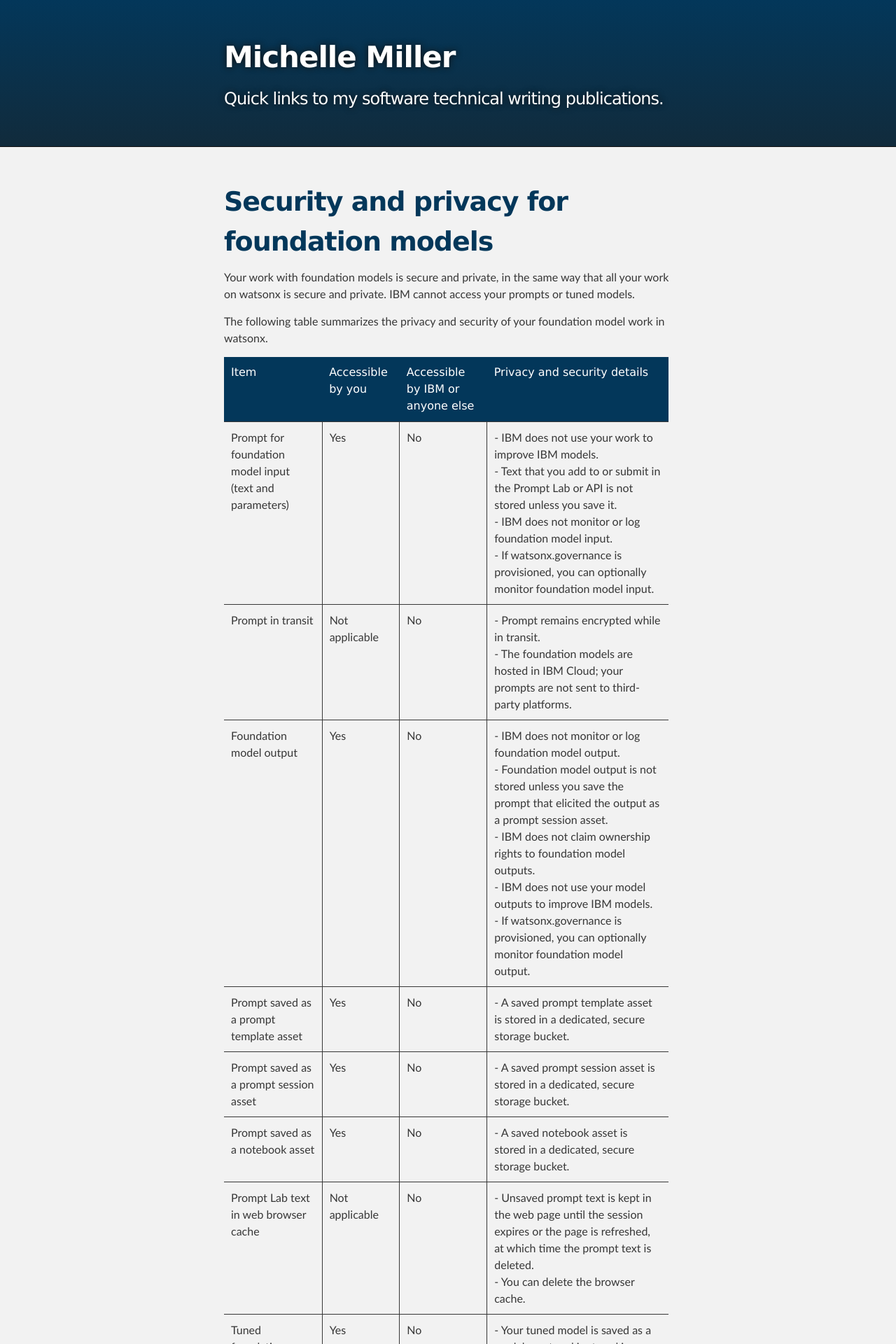
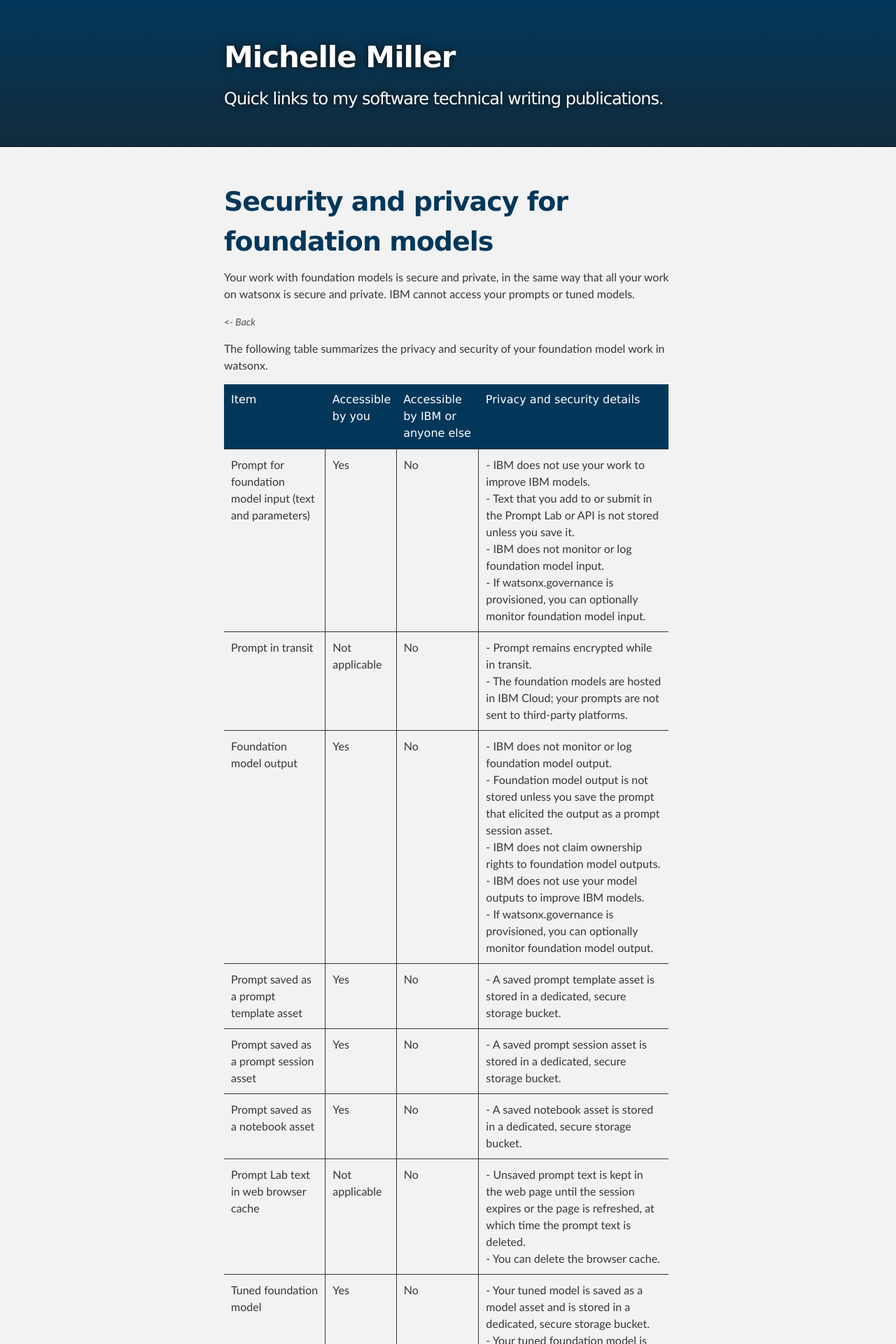
Before and after one commit to michelle-miller/michelle-miller.github.io, a Jekyll site: the page built from samples/wx-security.md, in a window 1280 px wide. Shown: the top 1920 px of the page at 70% size. Built offline with Jekyll 4.4.1, drawn with Linux system fonts in a browser that asks for light colours; our own code applies the rules of GitHub Pages for plain Markdown files.

Commit message:
adding back link

```diff
--- a/_sass/jekyll-theme-slate.scss
+++ b/_sass/jekyll-theme-slate.scss
@@ -305,6 +305,7 @@ table {
 th {
   font-family: 'Lucida Grande', 'Helvetica Neue', Helvetica, Arial, sans-serif;
   padding: 10px;
+  padding-right: 0px;
   background: #03375a;
   color: #fff;
  }
--- a/samples/wx-security.md
+++ b/samples/wx-security.md
@@ -1,6 +1,8 @@
 # Security and privacy for foundation models
 
 Your work with foundation models is secure and private, in the same way that all your work on watsonx is secure and private. IBM cannot access your prompts or tuned models.
+
+[<- Back](https://michelle-miller.github.io/user-help.html){: .amini}
 
 The following table summarizes the privacy and security of your foundation model work in watsonx.
 
```
